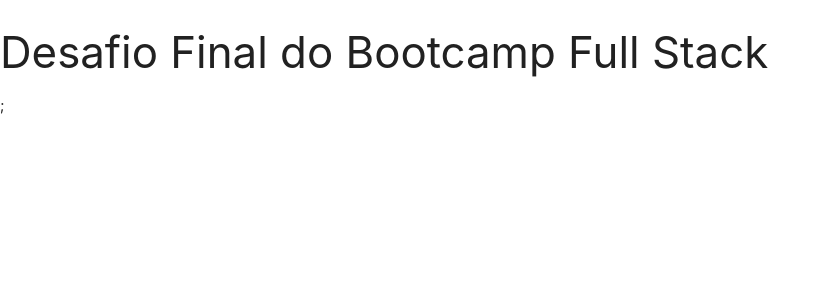
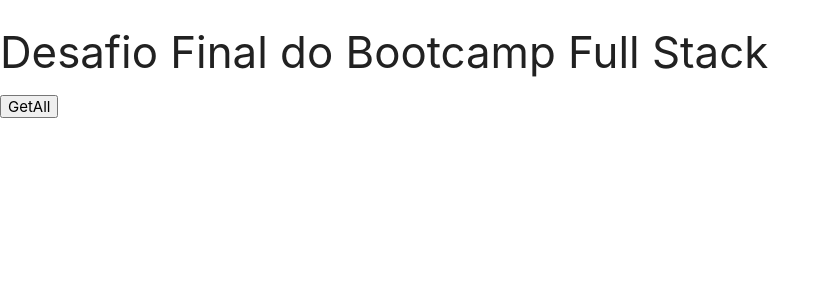
Before and after one commit to DevEverton/wallet-final-challenge, a React (Create React App) app in the folder client/: page / in a window 1280 px wide. Shown: the top 300 px of the page, without its empty margins (0-830 px from the left). Built offline with nearby package versions, Linux system fonts and the light colour scheme; no server answers.

Commit message:
Conected backend with frontend

```diff
--- a/client/src/App.js
+++ b/client/src/App.js
@@ -1,9 +1,27 @@
 import React from "react";
+import transactionDataService from "../src/services/TransactionService.js";
 
 export default function App() {
+  const getTransactions = (period) => {
+    transactionDataService
+      .getByPeriod(period)
+      .then((response) => {
+        console.log(response.data);
+      })
+      .catch((err) => {
+        console.log(err);
+      });
+  };
+
   return (
     <div>
-      <h3>Desafio Final do Bootcamp Full Stack</h3>;
+      <h3>Desafio Final do Bootcamp Full Stack</h3>
+      <button
+        className="badge badge-danger mr-2"
+        onClick={getTransactions("2020-08")}
+      >
+        GetAll
+      </button>
     </div>
   );
 }
--- /dev/null
+++ b/client/src/services/TransactionService.js
@@ -0,0 +1,7 @@
+import http from "../http-common";
+
+const getByPeriod = (period) => {
+  return http.get(`/api/transaction?period=${period}`);
+};
+
+export default { getByPeriod };
```
